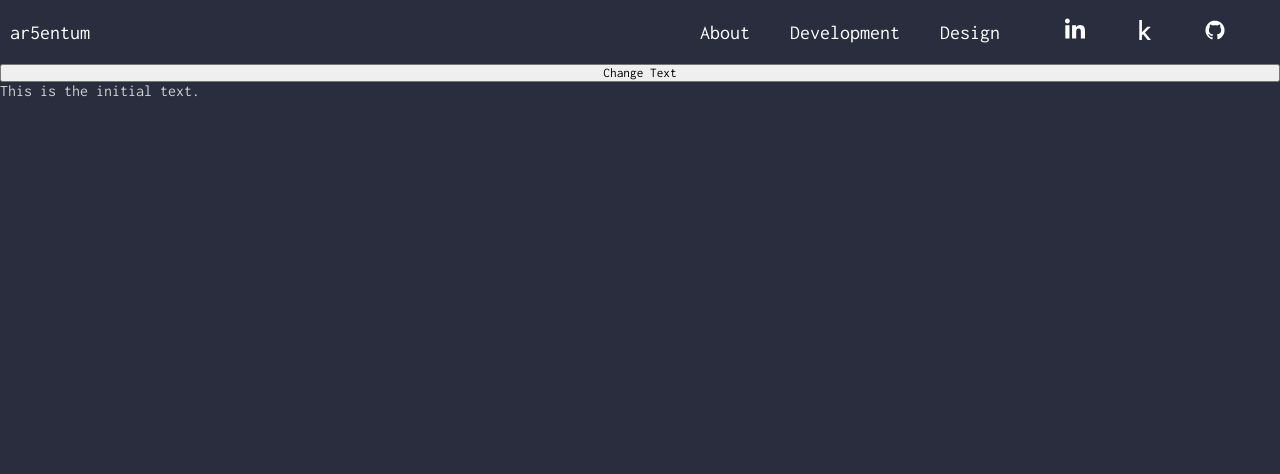
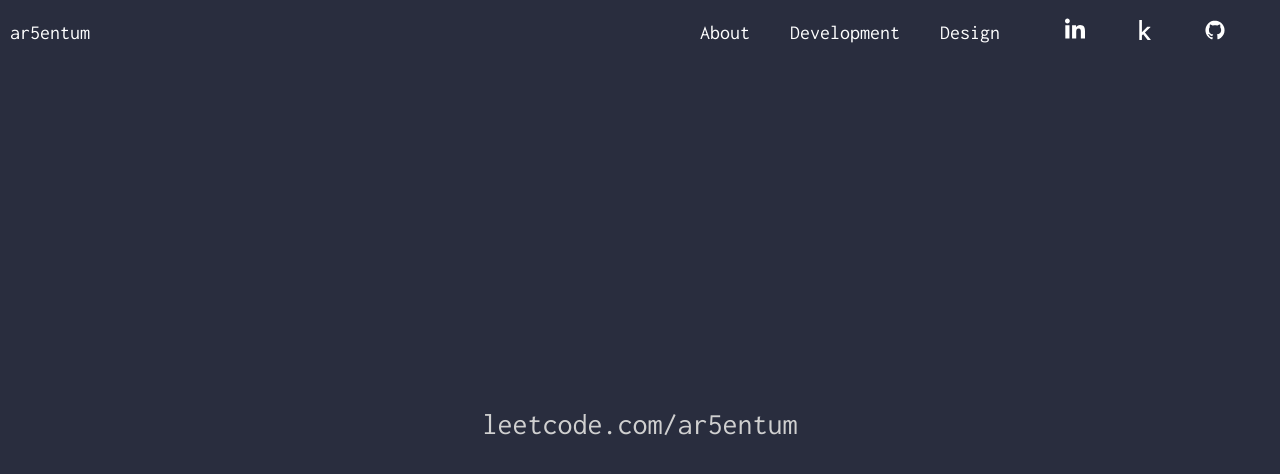
Before and after one commit to ar5entum/ar5entum.github.io, a plain HTML site: page index.html in a window 1280 px wide. Drawn offline with Linux system fonts and the light colour scheme.

Commit message:
script.js

```diff
--- a/index.css
+++ b/index.css
@@ -59,6 +59,15 @@ nav ul ul img {
   margin: 0 5px;
   color: white;
 }
+.changingTextContainer {
+display: flex;
+height: 90vh;
+width: 100vw;
+justify-content: center;
+align-items: center;
+font-size: 30px;
+}
+
 
 /* Hover effect on list items */
 
--- a/index.html
+++ b/index.html
@@ -36,8 +36,8 @@
         </li>
       </ul>
     </nav>
-    <button id="changeTextButton">Change Text</button>
-    <p id="textToChange">This is the initial text.</p>
+    <div class="changingTextContainer">
+    <p id="changingText"></p><p>.com/ar5entum</p></div>
     <script src="script.js"></script>
   </body>
 </html>
--- a/script.js
+++ b/script.js
@@ -1,11 +1,23 @@
-// Get references to the button and the element to change text
-const changeTextButton = document.getElementById('changeTextButton');
-const textToChange = document.getElementById('textToChange');
+// Get a reference to the element whose text you want to change
+const changingText = document.getElementById('changingText');
 
-// Define a function to change the text
-function changeText() {
-    textToChange.textContent = 'Text has been changed!';
+// Define an array of texts to cycle through
+const texts = [
+    'github',
+    'kaggle',
+    'leetcode'
+];
+
+let currentIndex = 0;
+
+// Function to change the text on an interval
+function changeTextOnInterval() {
+    changingText.textContent = texts[currentIndex];
+    currentIndex = (currentIndex + 1) % texts.length;
 }
 
-// Add a click event listener to the button
-changeTextButton.addEventListener('click', changeText);
+// Change the text immediately when the page loads
+changeTextOnInterval();
+
+// Set an interval to change the text every 2 seconds (2000 milliseconds)
+setInterval(changeTextOnInterval, 2000);
```
